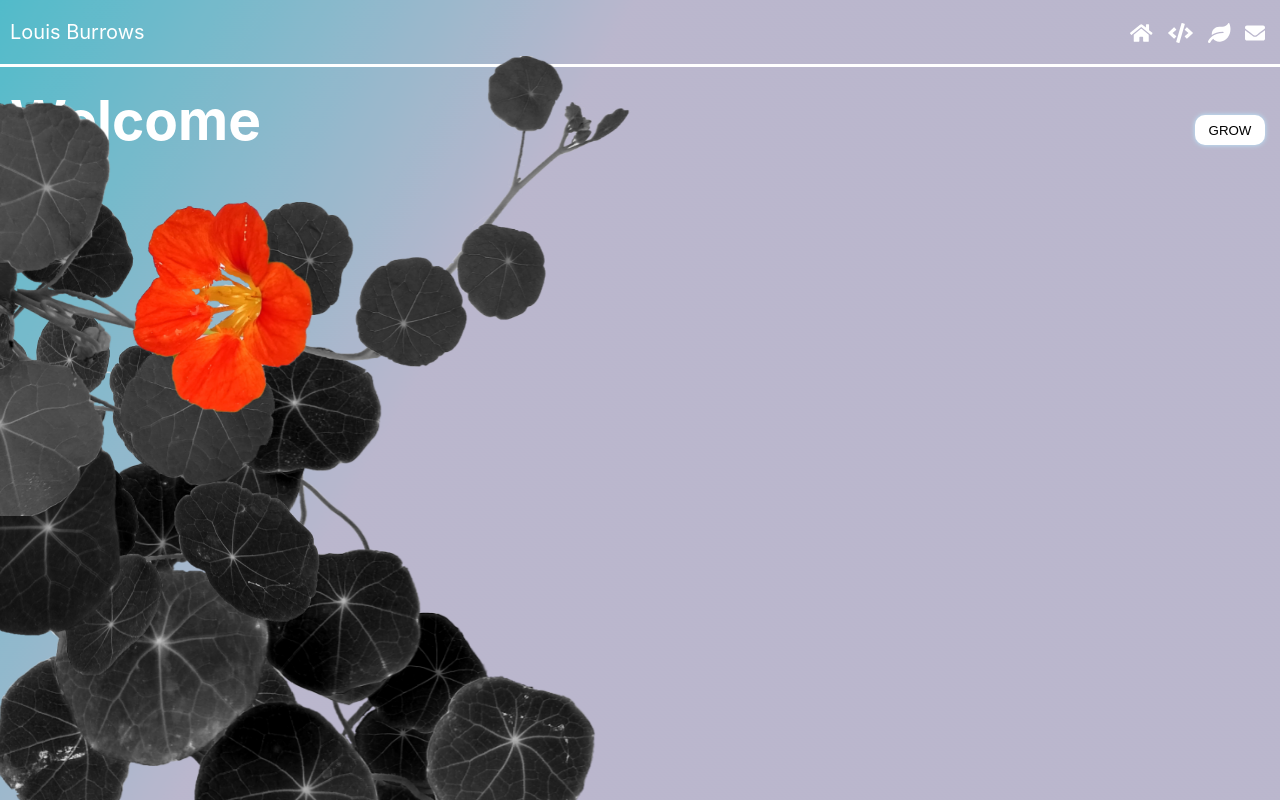
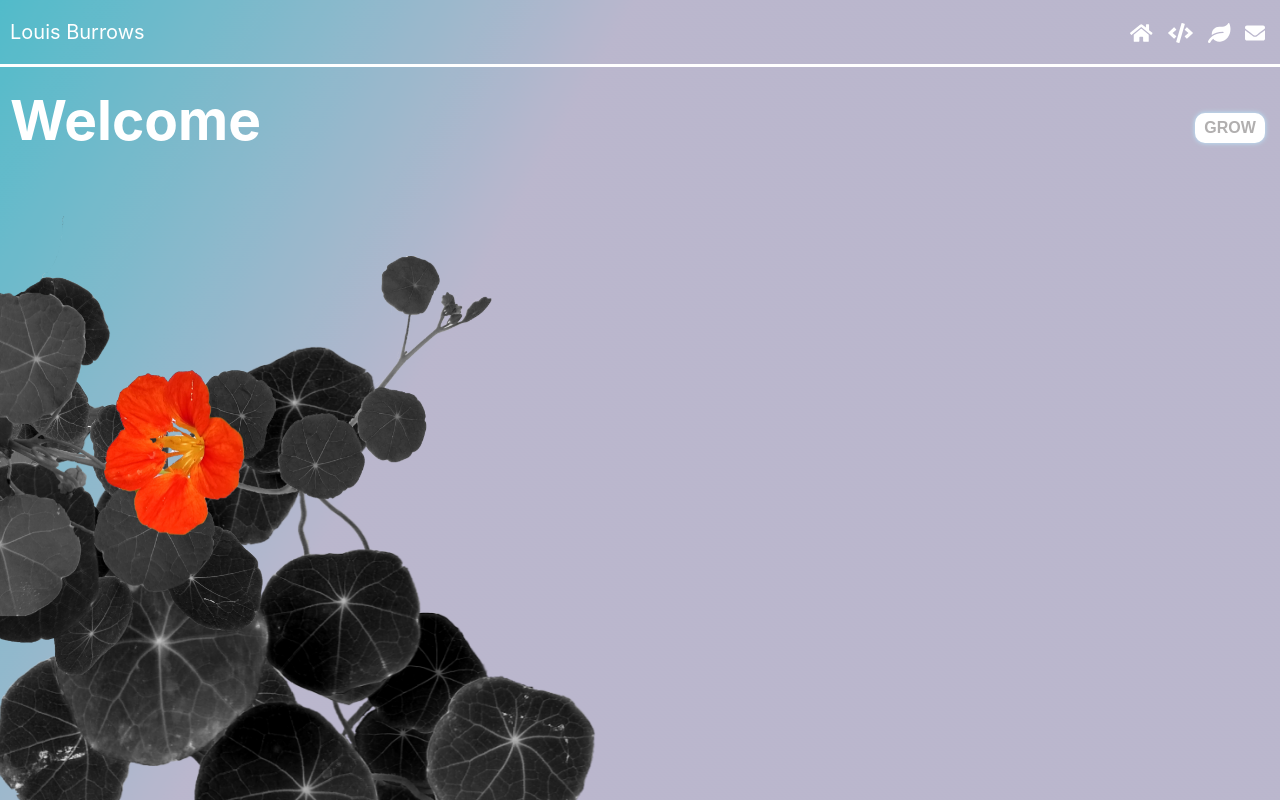
Before and after one commit to louis-burrows/portfolio-in-react, a React (Create React App) app: page / in a window 1280 px wide. Built offline with nearby package versions, Linux system fonts and the light colour scheme.

Commit message:
added grow button animation

```diff
--- a/src/Components/Navbar/Navbar.module.scss
+++ b/src/Components/Navbar/Navbar.module.scss
@@ -22,5 +22,6 @@
       margin-right: 15px;
       margin-top: 23px;
     }
+
   }
 }
--- a/src/containers/Home/Home.module.scss
+++ b/src/containers/Home/Home.module.scss
@@ -12,8 +12,9 @@
       }
       .growButton {
         position: absolute;
+        font-size: 16px;
         right: 15px;
-        top: 28px;
+        top: 26px;
         display: none;
         height: 30px;
         width: 70px;
@@ -24,7 +25,9 @@
         -moz-animation: glow 1.2s ease-in-out infinite alternate;
         animation: glow 1.2s ease-in-out infinite alternate;
         outline: none;
-        :hover {
+        font-weight: 700;
+        color: rgb(177, 175, 175);
+        &:hover {
           cursor: pointer;
         }
       }
@@ -93,21 +96,21 @@
     .slide1 {
       left: -150px;
       .image1 {
-    min-height: 480px;
-    }
+        min-height: 480px;
+      }
   }
 
     .slide2 {
       bottom: 120px;
       .image2 {
-        min-height: 560px;
+        min-height: 460px;
       }
     }
 
     .slide3 {
-      bottom: 280px;
+      bottom: 180px;
       .image3 {
-        min-height: 460px;
+        min-height: 360px;
       }
     }
 
```
